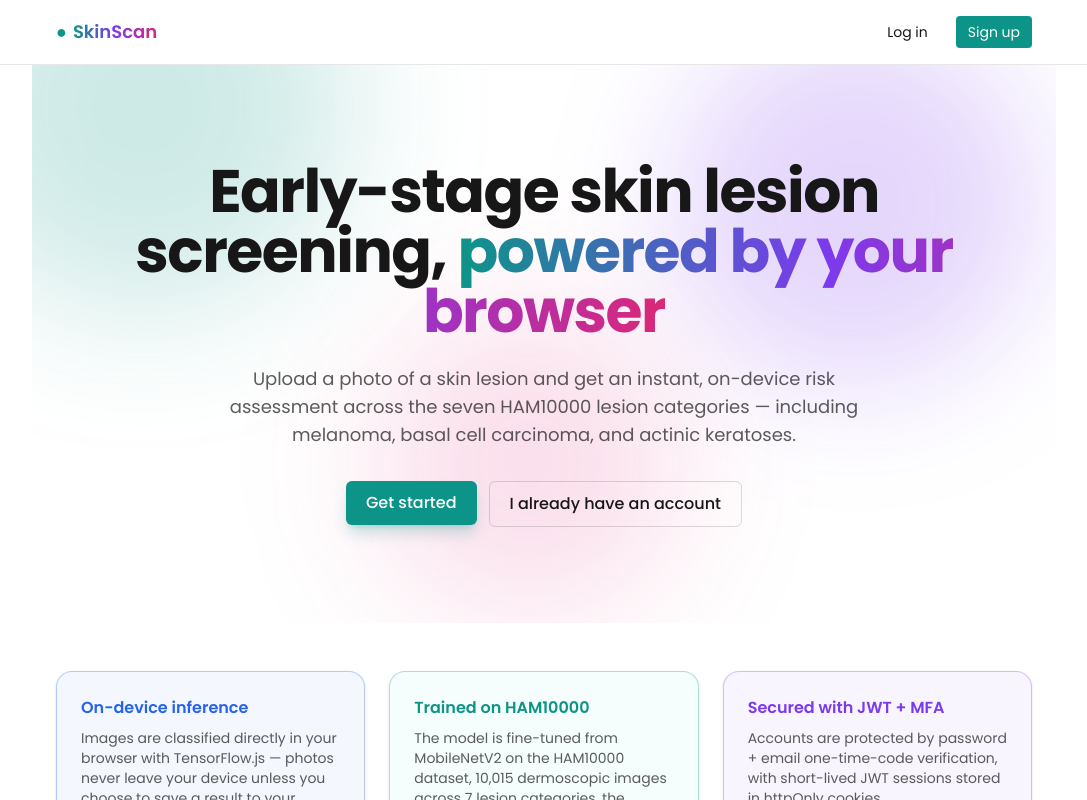
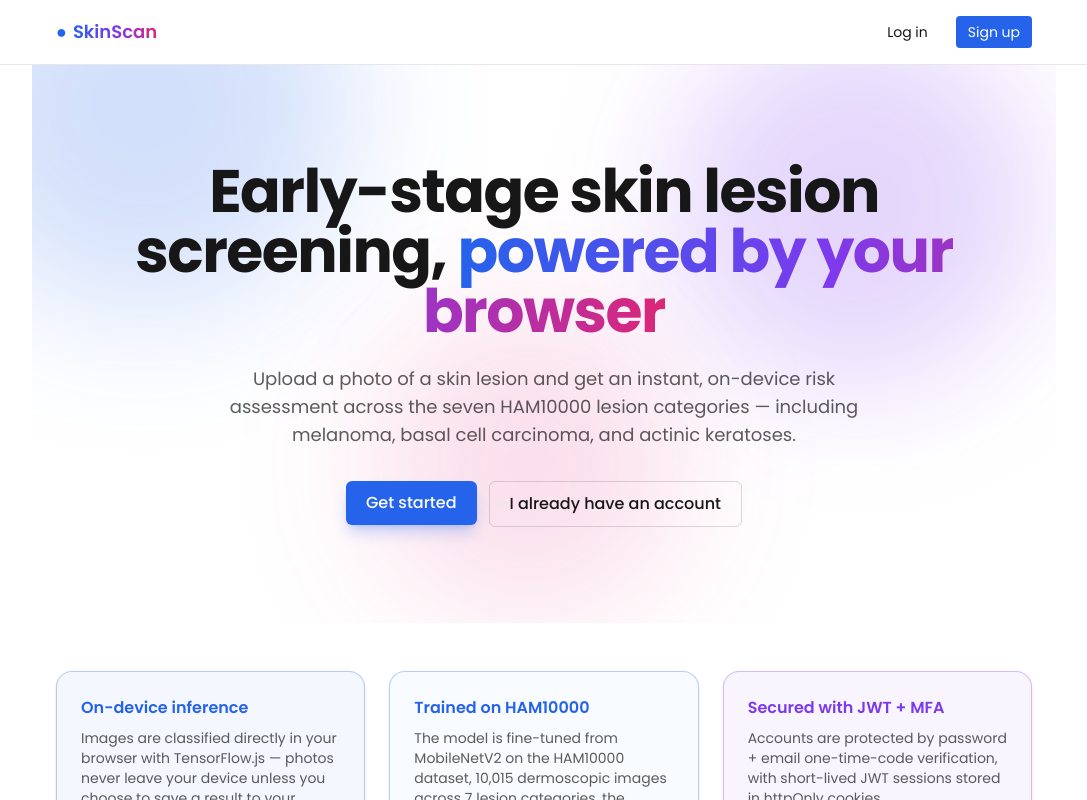
Before and after one commit to jacoboshvire/skincancerdetector, a Next.js app: page / in a window 1280 px wide. Shown: the top 800 px of the page, without its empty margins (96-1183 px from the left). Built offline with nearby package versions, Linux system fonts and the light colour scheme.

Commit message:
auto commit @Tue Jun 23 16:44:54 BST 2026

```diff
--- a/src/app/globals.css
+++ b/src/app/globals.css
@@ -4,9 +4,9 @@
   --background: #ffffff;
   --foreground: #171717;
 
-  --primary: #0d9488;
+  --primary: #2563eb;
   --primary-foreground: #ffffff;
-  --primary-soft: #ccfbf1;
+  --primary-soft: #dbeafe;
 
   --accent-blue: #2563eb;
   --accent-purple: #7c3aed;
@@ -37,9 +37,9 @@
     --background: #0a0a0a;
     --foreground: #ededed;
 
-    --primary: #2dd4bf;
-    --primary-foreground: #042f2e;
-    --primary-soft: #115e59;
+    --primary: #3b82f6;
+    --primary-foreground: #0b1330;
+    --primary-soft: #1e3a8a;
 
     --accent-blue: #60a5fa;
     --accent-purple: #a78bfa;
```
